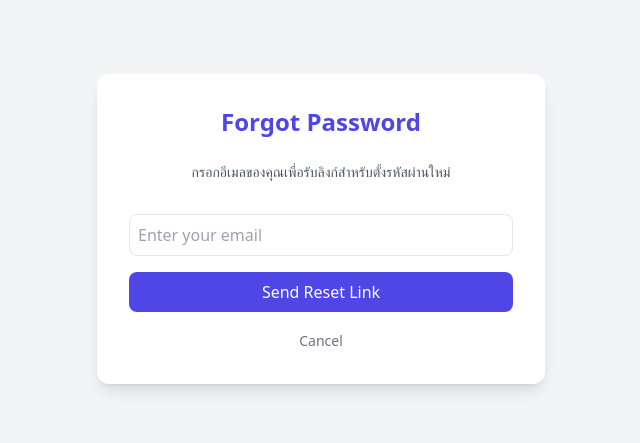
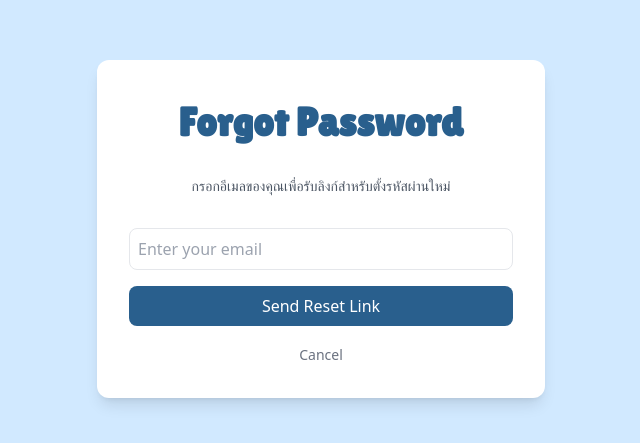
Before and after one commit to Pooyaknon/CashDash, a React (Vite) app: page /forgot-password in a window 1280 px wide. Shown: the part 171-614 px from the top of the page, without its empty margins (319-959 px from the left). Built offline with nearby package versions, Linux system fonts and the light colour scheme; no server answers.

Commit message:
add simple style test on forgot page

```diff
--- a/src/pages/ForgotPassword.jsx
+++ b/src/pages/ForgotPassword.jsx
@@ -21,9 +21,9 @@ function ForgotPassword() {
   }
 
   return (
-    <div className="min-h-screen flex items-center justify-center bg-gray-100 p-4">
+    <div className="min-h-screen flex items-center justify-center bg-[#D1E9FF] p-4">
       <div className="max-w-md w-full bg-white rounded-xl shadow-lg p-8">
-        <h2 className="text-2xl font-bold text-center text-indigo-600 mb-6">Forgot Password</h2>
+        <h2 className="text-[40px] font-bold text-center text-[#295F8D] font-lilita mb-6">Forgot Password</h2>
 
         {message ? (
           <div className="text-center">
@@ -45,7 +45,7 @@ function ForgotPassword() {
             <button
               type="submit"
               disabled={loading}
-              className="w-full bg-indigo-600 text-white py-2 rounded-lg hover:bg-indigo-700 transition disabled:bg-gray-400"
+              className="w-full bg-[#295F8D] text-white py-2 rounded-lg hover:bg-indigo-700 transition disabled:bg-gray-400"
             >
               {loading ? 'Sending...' : 'Send Reset Link'}
             </button>
```
